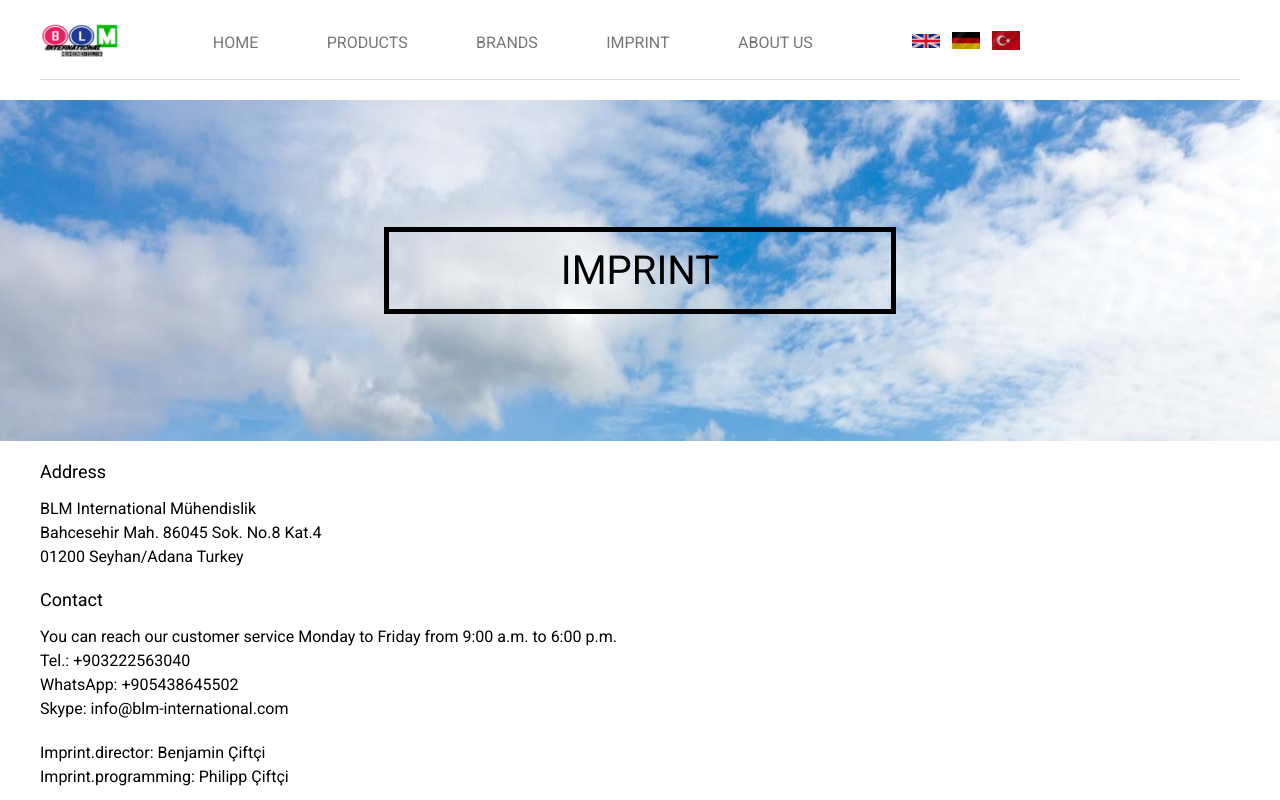
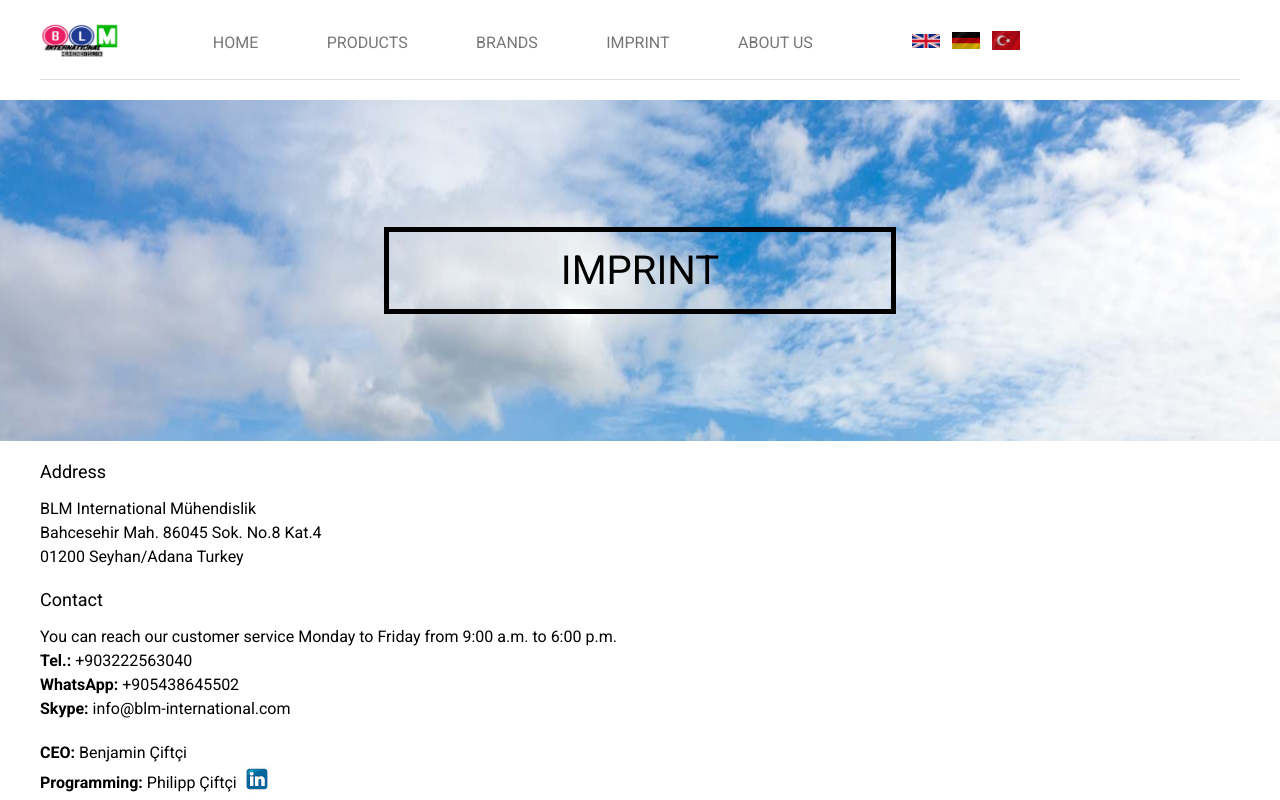
Before and after one commit to pciftci88/blm-international-muhendislik, a React (Create React App) app: page /impressum in a window 1280 px wide. Shown: the top 800 px of the page. Built offline with nearby package versions, Linux system fonts and the light colour scheme.

Commit message:
Added linking to LinkedIn, updated meta description, fixed missing translation on imprint page, header teasers centered on larger screens

```diff
--- a/public/index.html
+++ b/public/index.html
@@ -6,7 +6,8 @@
   <link rel="icon" href="%PUBLIC_URL%/favicon.ico" />
   <meta name="viewport" content="width=device-width, initial-scale=1" />
   <meta name="theme-color" content="#000000" />
-  <meta name="description" content="hydraulics pneumatic automation motors pumps" />
+  <meta name="description"
+    content="BLM International Mühendislik - Here you will find the best and cheapest offers for hydraulics, pneumatics and automation products from a large number of manufacturers." />
   <!--
       manifest.json provides metadata used when your web app is installed on a
       user's mobile device or desktop. See https://developers.google.com/web/fundamentals/web-app-manifest/
--- a/public/locales/en/translation.json
+++ b/public/locales/en/translation.json
@@ -15,7 +15,9 @@
         "address": "Address",
         "contact": "Contact",
         "opening": "You can reach our customer service Monday to Friday from 9:00 a.m. to 6:00 p.m.",
-        "country": "Turkey"
+        "country": "Turkey",
+        "director": "CEO",
+        "programming": "Programming"
     },
     "Copyright": {
         "1": "All rights reserved."
--- a/src/components/teaser/Teaser.styles.js
+++ b/src/components/teaser/Teaser.styles.js
@@ -3,6 +3,7 @@ import styled from 'styled-components';
 export const Wrapper = styled.div`
     display: flex;
     align-items: center;
+    justify-content: center;
     margin-bottom: 20px;
 `;
 
--- a/src/pages/impressum/Impressum.jsx
+++ b/src/pages/impressum/Impressum.jsx
@@ -4,12 +4,15 @@ import { useTranslation } from 'react-i18next';
 import {
     Wrapper,
     ContentBlock,
-    ContentBlockTitle
+    ContentBlockTitle,
+    NamesParagraph
 } from './Impressum.styles';
 
 import Teaser from '../../components/teaser/Teaser';
 
 import teaser from '../../images/teaser/impressum.jpg';
+
+import linkedInLogo from '../../images/logos/linkedin-logo.jpg';
 
 function Impressum() {
     const { t } = useTranslation();
@@ -30,16 +33,21 @@ function Impressum() {
                     <ContentBlockTitle>{t('Imprint.contact')}</ContentBlockTitle>
                     <p>{t('Imprint.opening')}</p>
                     <p>
-                        Tel.: +903222563040<br />
-                        WhatsApp: +905438645502<br />
-                        Skype: info@blm-international.com
+                        <strong>Tel.:</strong> +903222563040<br />
+                        <strong>WhatsApp:</strong> +905438645502<br />
+                        <strong>Skype:</strong> info@blm-international.com
                     </p>
                 </ContentBlock>
                 <ContentBlock>
-                    <p>
-                        {t('Imprint.director')}: Benjamin Çiftçi<br />
-                        {t('Imprint.programming')}: Philipp Çiftçi
-                    </p>
+                    <NamesParagraph>
+                        <strong>{t('Imprint.director')}:</strong>&nbsp;Benjamin Çiftçi
+                    </NamesParagraph>
+                    <NamesParagraph>
+                        <strong>{t('Imprint.programming')}:</strong>&nbsp;Philipp Çiftçi
+                        <a href='https://www.linkedin.com/in/philipp-ciftci-b14538182/' target='_blank' rel='noopener noreferrer'>
+                            <img src={linkedInLogo} alt='LinkedIn Philipp Ciftci' />
+                        </a>
+                    </NamesParagraph>
                 </ContentBlock>
             </Wrapper>
         </React.Fragment>
--- a/src/pages/impressum/Impressum.styles.js
+++ b/src/pages/impressum/Impressum.styles.js
@@ -12,3 +12,8 @@ export const ContentBlockTitle = styled.h2`
     font-size: 18px;
     margin-bottom: 15px;
 `;
+
+export const NamesParagraph = styled.p`
+    display: flex;
+    align-items: center;
+`;
```
Also changed, not shown: src/images/logos/linkedin-logo.jpg (added).
